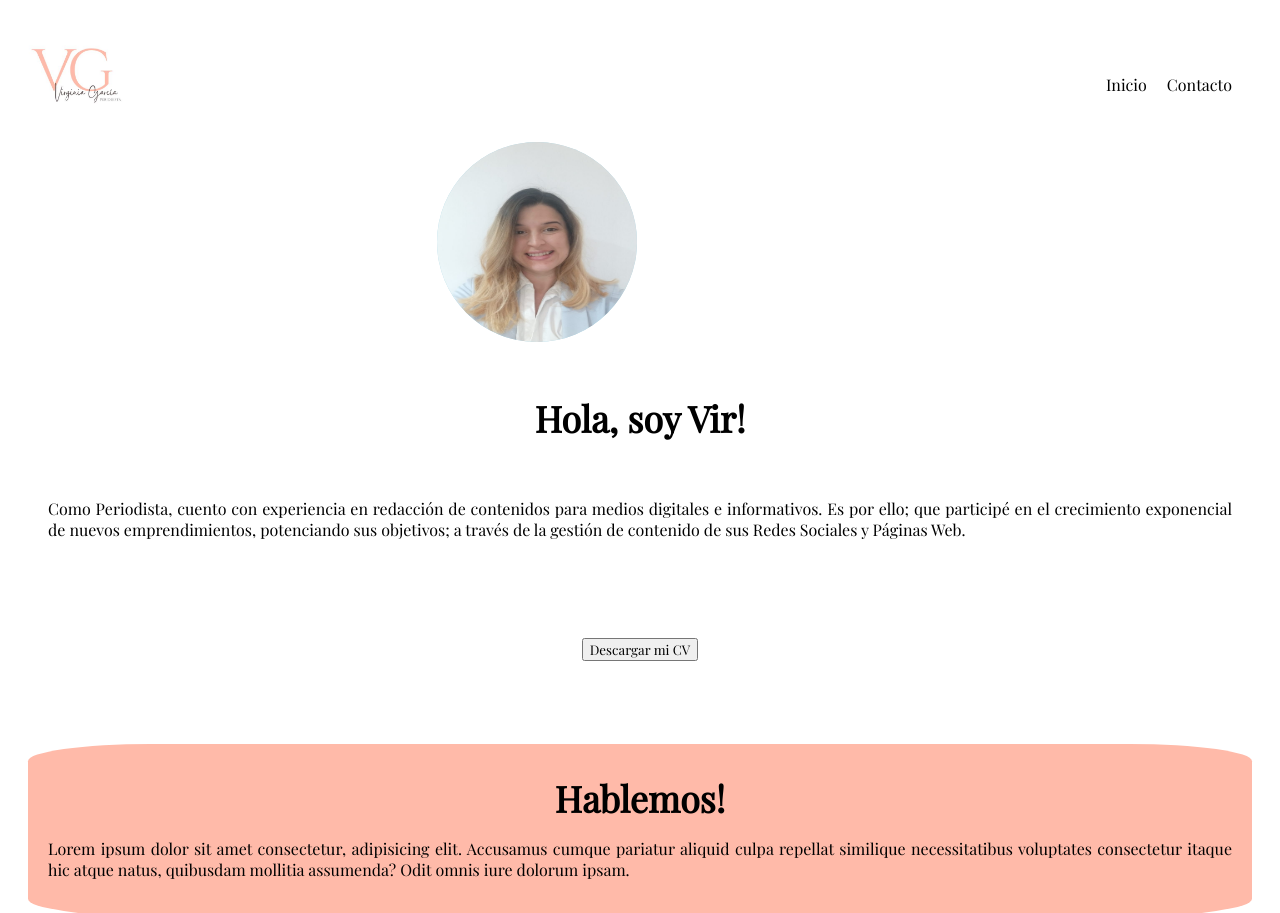
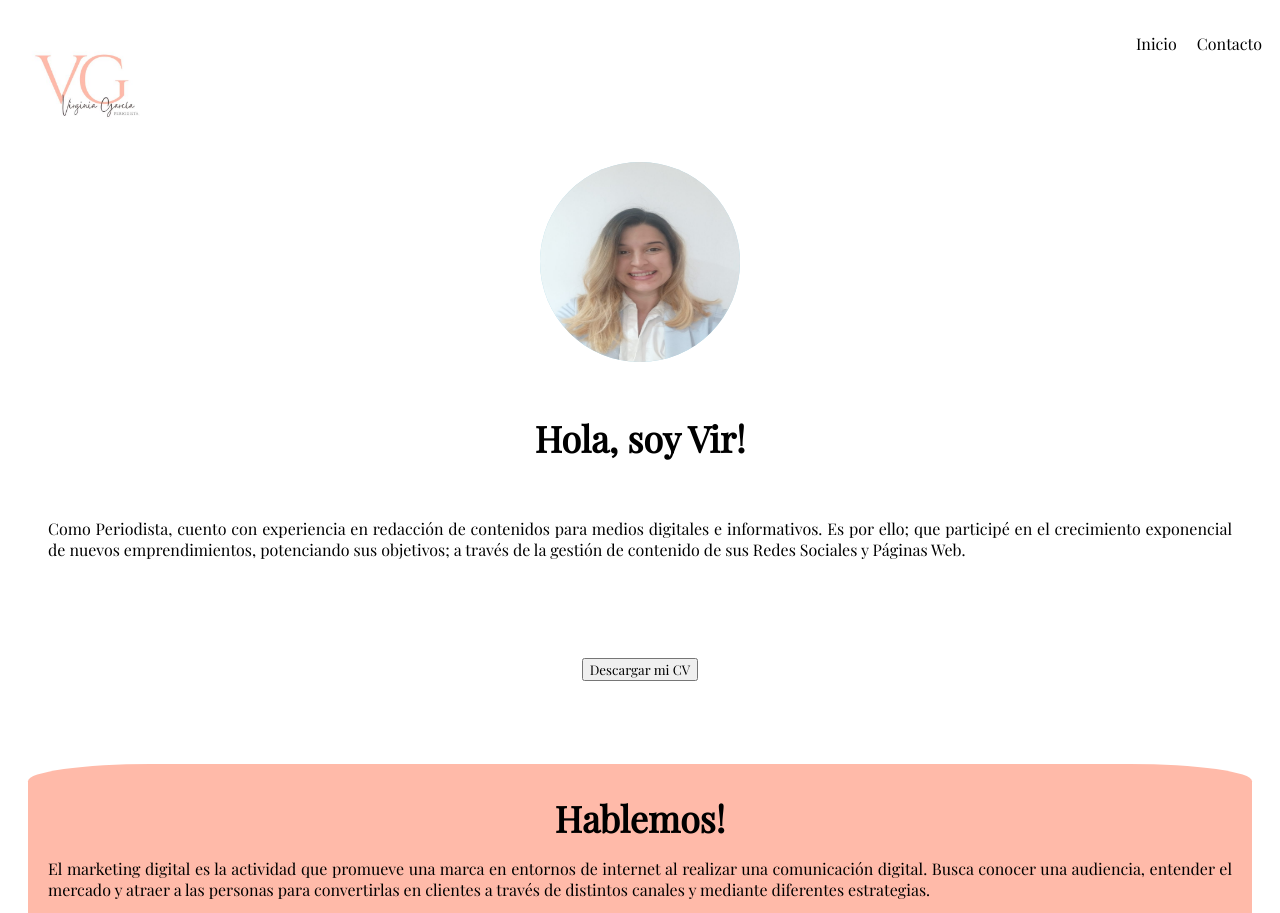
Before and after one commit to ginigarcia/mi-proyecto, a plain HTML site: page index.html in a window 1280 px wide. Shown: the top 913 px of the page. Drawn offline with nearby package versions, Linux system fonts and the light colour scheme.

Commit message:
mi primer commit

```diff
--- a/css/styles.css
+++ b/css/styles.css
@@ -6,34 +6,25 @@ font-family: 'Playfair Display', serif;
 
 
 .nav {
-padding: 20px 20px;
+padding:0%;
 display: inline-flex;
 float: left;
 flex-direction: row;
 
 }
-{
-    box-sizing: border-box;
-    margin: 0;
-    padding: 0;
-    scroll-behavior: smooth;
-}
 
-ul {
+
+li{
     list-style: none;
+    display:inline-flex;
     float: right;
-    display: flex;
-    padding: 40px 30px;
-    text-align: center;
-    text-decoration: none;
+    padding: 25px 10px 10px 10px;
+
+
+
 
 }
 
-li{
-   padding: 10px;
-   margin: right;
-   font-size: medium;
-}
 
 .article {
 font-size: 18px;
--- a/index.html
+++ b/index.html
@@ -14,11 +14,11 @@
 <body>
     <header>
         <nav>
-        <img src="IMG/logo2.jpg" width="130" height="130">
-          <ul class="navegador">
-            <li><a href="#main">Inicio </a></li>
-            <li><a href="#section">Contacto</a></li>
-        </ul>
+        <img src="IMG/logo2.jpg" width="150" height="150">
+
+        <li><a href="#section">Contacto </a></li>
+        <li><a href="#main">Inicio</a></li>
+
     </nav>
     </header>
 
@@ -54,7 +54,7 @@
         Hablemos!
         </h1>
     <p>
-        Lorem ipsum dolor sit amet consectetur, adipisicing elit. Accusamus cumque pariatur aliquid culpa repellat similique necessitatibus voluptates consectetur itaque hic atque natus, quibusdam mollitia assumenda? Odit omnis iure dolorum ipsam.
+        El marketing digital es la actividad que promueve una marca en entornos de internet al realizar una comunicación digital. Busca conocer una audiencia, entender el mercado y atraer a las personas para convertirlas en clientes a través de distintos canales y mediante diferentes estrategias.
     </p>
 </main>
 <br>
```
